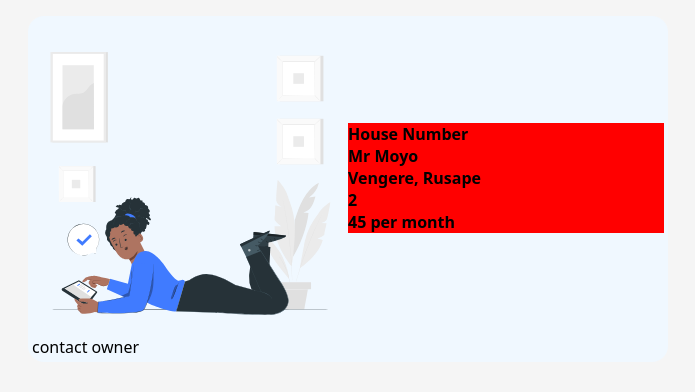
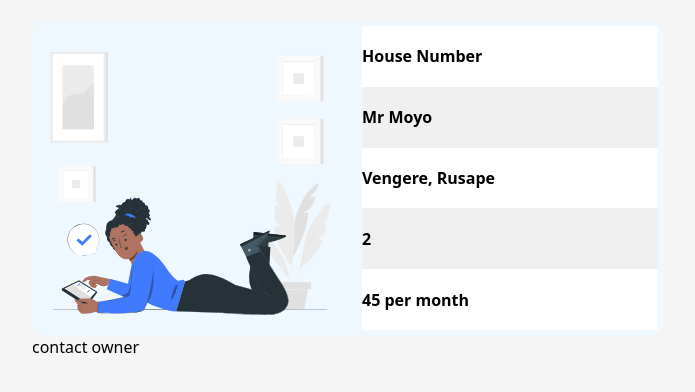
Before and after one commit to cyberrhyc/housegrep, a Django app: template mainApp/templates/proppages/property.html in a window 1280 px wide. Shown: the part 64-456 px from the top of the page, without its empty margins (292-987 px from the left). Run offline with Django 4.2, Linux system fonts and the light colour scheme; the template is opened without the code that fills it, so the values that code supplies are empty.

Commit message:
style pages

```diff
--- a/mainApp/templates/proppages/property.html
+++ b/mainApp/templates/proppages/property.html
@@ -70,8 +70,6 @@
         height: fit-content;
         width: clamp(50%, 96vw, 600px);
         box-sizing: border-box;
-        background-color: aliceblue;
-        border-radius: 16px;
         box-sizing: border-box;
         padding: 4px;
         gap: 8px;
@@ -88,12 +86,19 @@
         display: flex;
         flex-direction: column;
         justify-content: center;
-        align-items: center;
-
+        align-items: stretch;
+        gap: 8px;
+        height: fit-content;
+        box-sizing: border-box;
+        background-color: aliceblue;
+        border-radius: 16px;
     }
 
     .hsmall {
         width: 100%;
+        border-radius: 12px;
+        box-sizing: border-box;
+        flex: 1;
     }
 
     @media (min-width: 720px) {
@@ -106,18 +111,32 @@
         }
     }
 
-
-
-    .itable:nth-child(even) {
-        background-color: red;
+    .itable {
+        display: flex;
+        flex-direction: column;
+        padding: 6px;
+        height: 100%;
+        height: auto;
+        aspect-ratio: 4/3;
     }
 
-    .itable:nth-child(odd) {
-        background-color: green;
+    .i:nth-child(odd) {
+        background-color: white;
+    }
+
+    .i:nth-child(even) {
+        background-color: #f0f0f0;
     }
 
     .fw600 {
         font-weight: 600;
+    }
+
+    .i {
+        height: 20%;
+        display: flex;
+        align-items: center;
+        gap: 10px;
     }
 </style>
 
@@ -138,19 +157,19 @@
             <div class="description">
                 <img src="signup.svg" alt="" srcset="" class="hsmall">
                 <div class="hsmall itable fw600">
-                    <div class="name">
+                    <div class="name i">
                         House Number
                     </div>
-                    <div class="ownername">
+                    <div class="ownername i">
                         Mr Moyo
                     </div>
-                    <div class="location">
+                    <div class="location i">
                         Vengere, Rusape
                     </div>
-                    <div class="rooms">
+                    <div class="rooms i">
                         2
                     </div>
-                    <div class="amount">
+                    <div class="amount i">
                         45 per month
                     </div>
                 </div>
```
